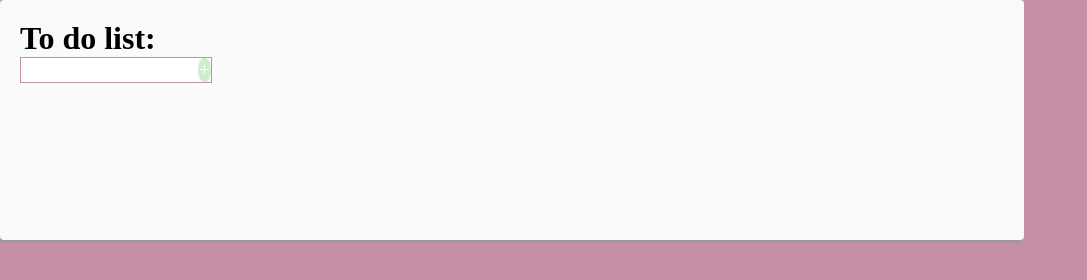
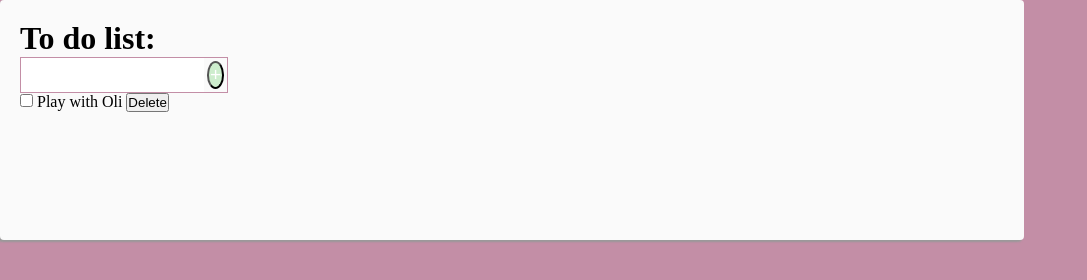
Before and after one commit to SerhiyAndryeyev/hw, a website: page ToDo/index.html in a window 1280 px wide. Shown: the whole page, without its empty margins (0-1087 px from the left). Drawn offline with Linux system fonts and the light colour scheme.

Commit message:
tried to make this items looks better

```diff
--- a/ToDo/index.html
+++ b/ToDo/index.html
@@ -14,7 +14,15 @@
         <h1>To do list:</h1>
         <div class="todo-item-1">
           <input type="text" />
-          <div class="button">+</div>
+          <input class="button-add" type="button" value="+" />
+        </div>
+        <!-- TODO REUSABLE ITEM -->
+        <div class="todo-item-reusable">
+          <label>
+            <input type="checkbox" />
+            Play with Oli
+            <button class="btn-delete">Delete</button>
+          </label>
         </div>
       </div>
     </div>
--- a/ToDo/src/css/todo/index.css
+++ b/ToDo/src/css/todo/index.css
@@ -33,10 +33,12 @@ input[type="text"] {
   display: flex;
   box-sizing: border-box;
   border: unset;
+  padding: 3px;
 }
 
-.button {
+.button-add {
   padding: 1px;
+  margin: 3px;
   font-size: 120%;
   text-align: center;
   color: #fff;
@@ -44,3 +46,11 @@ input[type="text"] {
   border-radius: 50%;
   width: fit-content;
 }
+
+.todo-item-reusable {
+  display: flex;
+}
+
+.btn-delete {
+  flex: 1;
+}
```
